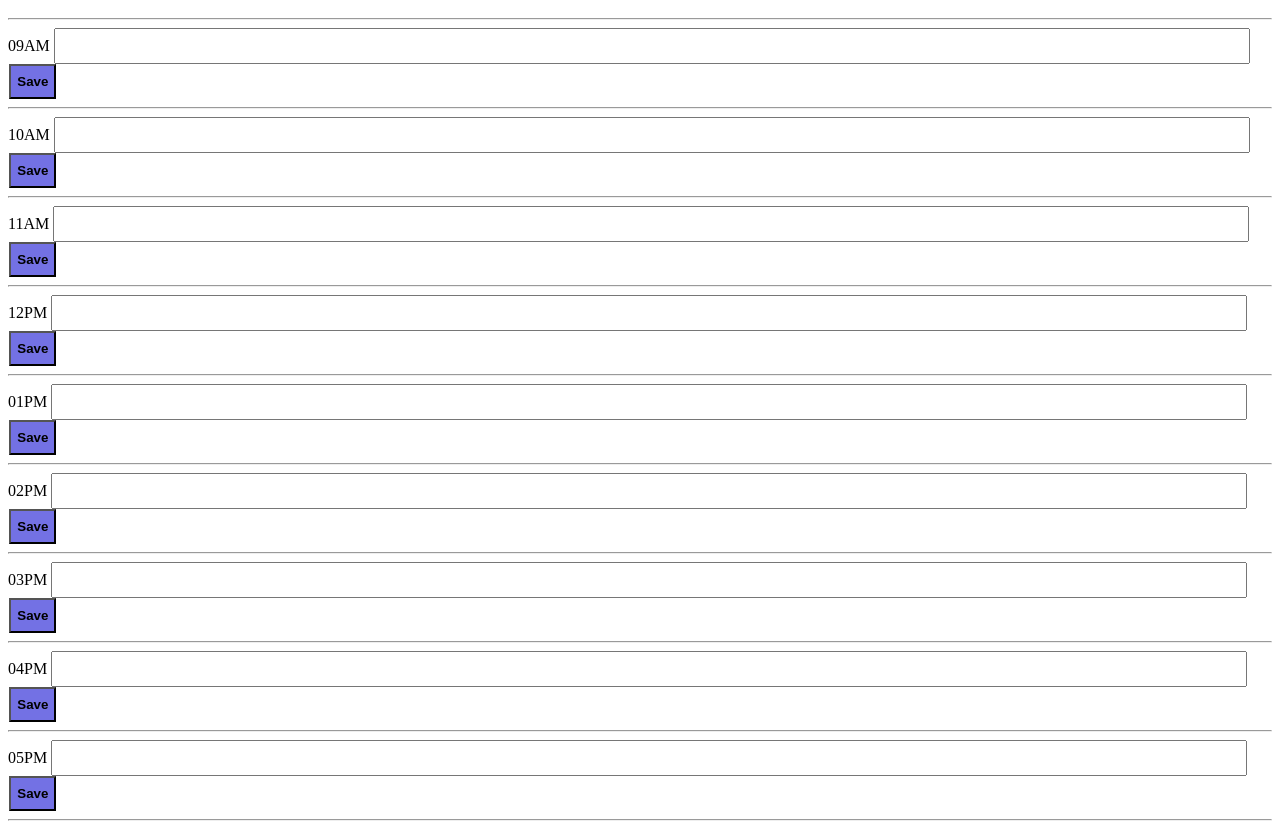
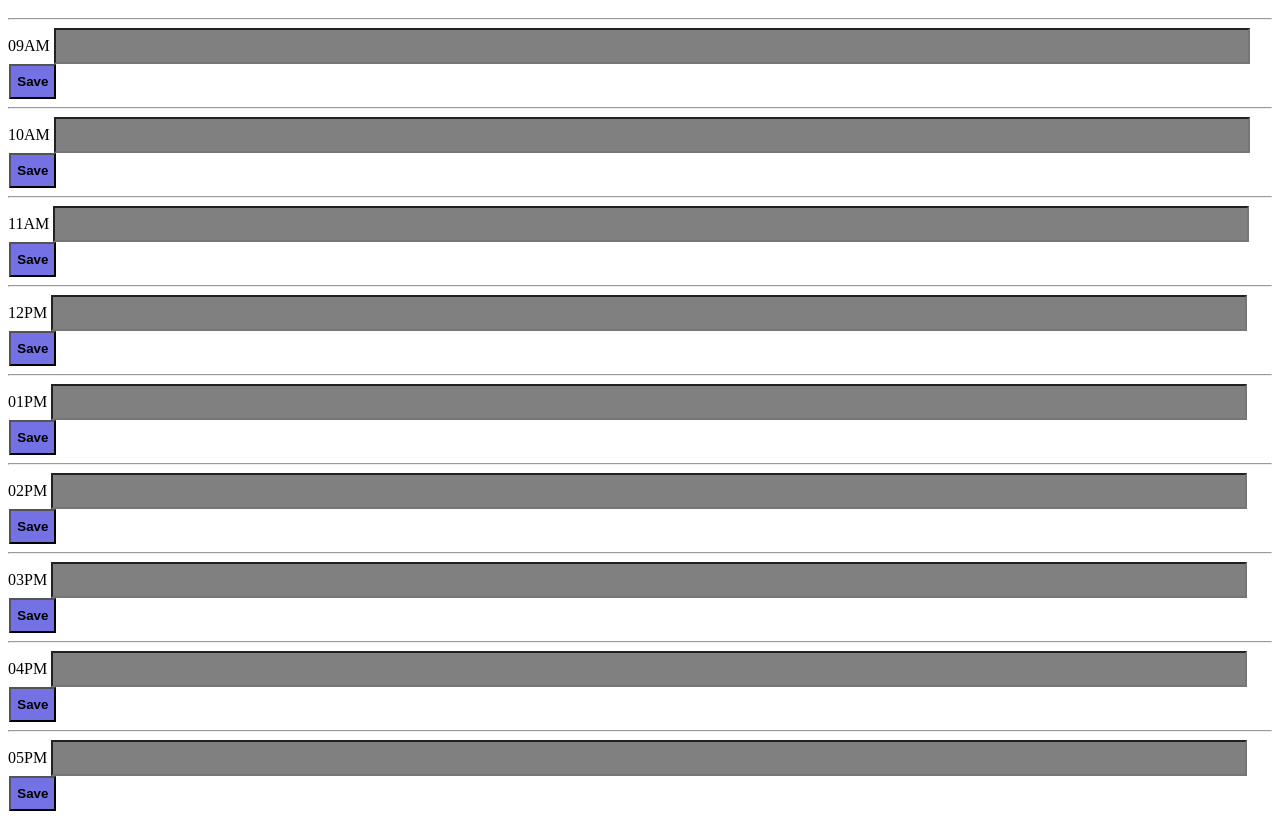
Before and after one commit to tafseer-khan/Simple-Daily-Planner, a plain HTML site: page index.html in a window 1280 px wide. Shown: the part 120-949 px from the top of the page. Drawn offline with nearby package versions, Linux system fonts and the light colour scheme.

Commit message:
Changed values, ids, and classes for each time

```diff
--- a/index.html
+++ b/index.html
@@ -12,18 +12,25 @@
 <body>
     <h1>Work Day Scheduler</h1>
     <h1 id="Date"></h1>
-    <hr id="9">  09AM <input  id ="task" class = "task-1"type="text"></input><button id="save">Save</button>
-    <hr id="10"> 10AM <input id ="task"class = "task-2" type="text"></input><button id="save">Save</button>
-    <hr id="11"> 11AM <input id ="task"class = "task-3" type="text"></input><button id="save">Save</button>
-    <hr id="12"> 12PM <input id ="task"class = "task-4" type="text"></input><button id="save">Save</button>
-    <hr id="13">  01PM <input id ="task"class = "task-5" type="text"></input><button id="save">Save</button>
-    <hr id="14">  02PM <input id ="task"class = "task-6" type="text"></input><button id="save">Save</button>
-    <hr id="15">  03PM <input id ="task"class = "task-7" type="text"></input><button id="save">Save</button>
-    <hr id="16">  04PM <input id ="task"class = "task-8" type="text"></input><button id="save">Save</button>
-    <hr id="17">  05PM <input id ="task"class = "task-9" type="text"></input><button id="save">Save</button>
-    <hr>
+    <hr>  09AM <input value="" id ="9" class ="am task"type="text"></input><button id="save_9"class="save">Save</button></hr>
+    <hr> 10AM <input value="" id ="10"class ="am task"type="text"></input><button id="save_10"class="save">Save</button></hr>
+    <hr> 11AM <input value="" id ="11"class ="am task"type="text"></input><button id="save_11"class="save">Save</button></hr>
+    <hr> 12PM <input value="" id ="12"class ="am task" type="text"></input><button id="save_12"class="save">Save</button></hr>
+    <hr>  01PM <input value="" id ="1"class ="am task"type="text"></input><button id="save_1"class="save">Save</button></hr>
+    <hr>  02PM <input value="" id ="2"class ="am task"type="text"></input><button id="save_2"class="save">Save</button></hr>
+    <hr>  03PM <input value="" id ="3"class ="am task"type="text"></input><button id="save_3"class="save">Save</button></hr>
+    <hr>  04PM <input value="" id ="4"class ="am task"type="text"></input><button id="save_4"class="save">Save</button></hr>
+    <hr>  05PM <input value="" id ="5"class ="am task"type="text"></input><button id="save_5"class="save">Save</button></hr>
     <script>
         $('#Date').text(moment().format('MMMM Do YYYY, dddd'));
+        var avp = moment().format('a')
+        var hour = moment().format('h')
+        var tasks = document.getElementById(task);
+        console.log()
+        if(avp == 'pm'){
+            // if()
+
+        }
     </script>
 
 </body>
--- a/style.css
+++ b/style.css
@@ -2,14 +2,17 @@ h1{
     text-align: center;
 
 }
-#task{
+.task{
     width: 94%;
     margin-left: .01%;
     height:30px;
 }
-#save{
+.save{
     margin-left: .1%;
     background-color: rgb(115, 113, 228);
     height: 35px;
     font-weight: bolder;
 }
+.task{
+    background-color: gray;
+}
```
